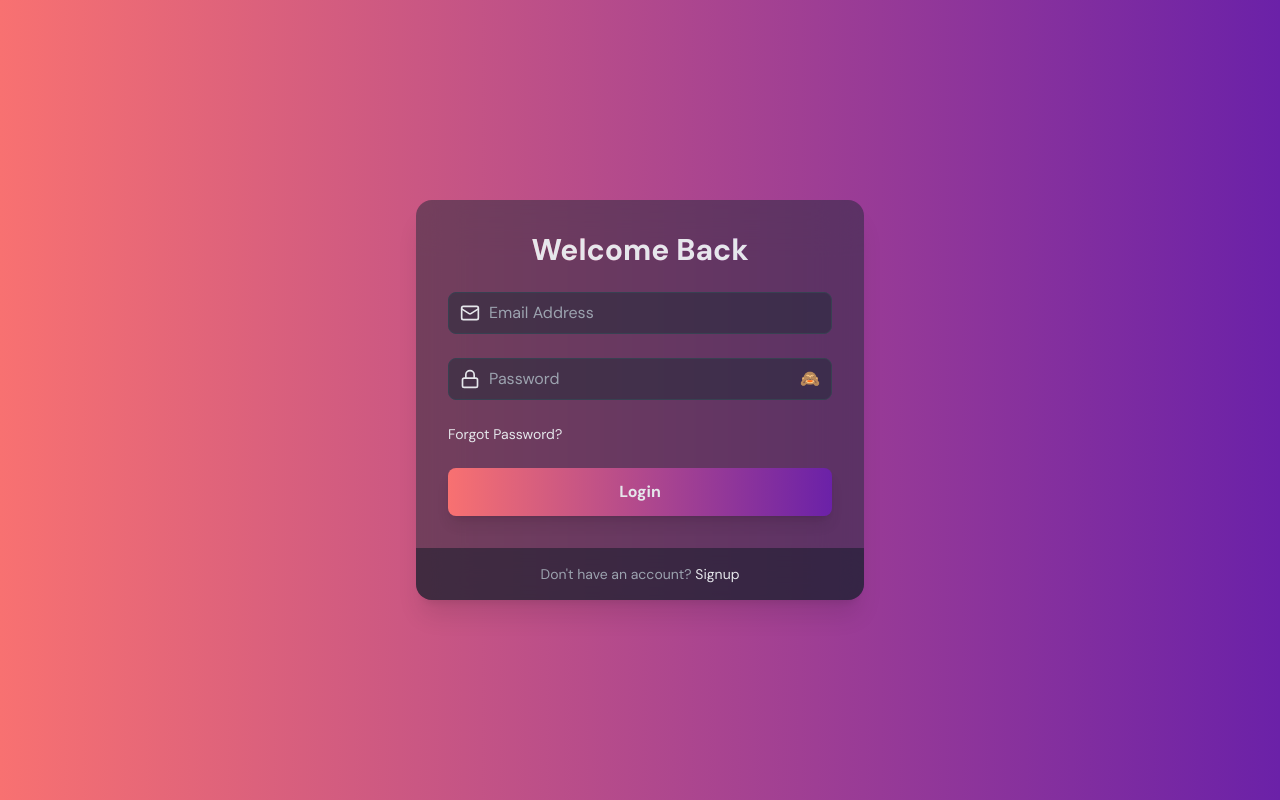
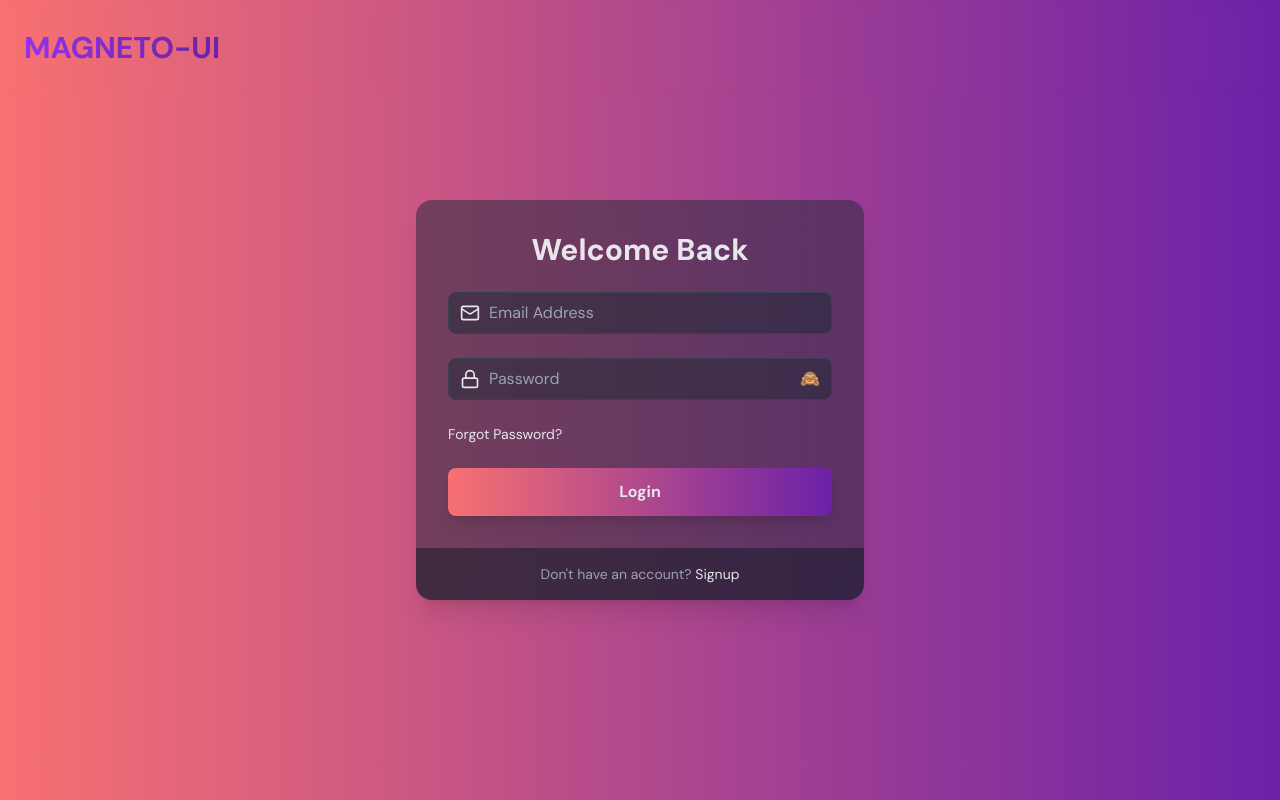
Before and after one commit to ZRadish/magneto-UI, a React (Vite) app in the folder frontend/: page /login in a window 1280 px wide. Built offline with nearby package versions, Linux system fonts and the light colour scheme; no server answers.

Commit message:
added navigation to landing page

```diff
--- a/frontend/src/pages/LoginPage.tsx
+++ b/frontend/src/pages/LoginPage.tsx
@@ -29,10 +29,11 @@ const LoginPage = () => {
         password,
       });
 
-      //console.log("API Response Data:", response.data);
+      console.log("API Response Data:", response.data);
 
-      const { user, token, dateJoined, error } = response.data;
+      const { user, token, error } = response.data;
 
+      console.log(response.data);
 
       if (error) {
         setError(
@@ -47,7 +48,8 @@ const LoginPage = () => {
         localStorage.setItem("firstName", user.firstName);
         localStorage.setItem("email", user.email);
         localStorage.setItem("lastName", user.lastName);
-        localStorage.setItem("createdAt", dateJoined.split('T')[0]);
+        // console.log(dateJoined);
+        // localStorage.setItem("createdAt", dateJoined.split("T")[0]);
 
         //navigate("/dashboard");
         const isNewUser =
@@ -72,12 +74,31 @@ const LoginPage = () => {
     }
   };
 
+  const handleMagnetoClick = () => {
+    navigate("/");
+  };
+
   return (
     //bg-gradient-to-r from-red-400 to-purple-800 text-gray-200 rounded-lg hover:opacity-90 transition-opacity
+
     <div
       className="min-h-screen bg-gradient-to-r from-red-400 to-purple-800 text-gray-200 flex items-center
       justify-center relative overflow-hidden"
     >
+      <nav className="fixed top-0 w-full bg-transparent backdrop-blur-sm z-50 ">
+        <div className="relative flex items-center h-24">
+          {/* Left section: MAGNETO */}
+          <div className="absolute left-6">
+            <button
+              onClick={handleMagnetoClick}
+              className="text-3xl font-bold bg-gradient-to-r from-purple-600 to-purple-800 bg-clip-text text-transparent outline-none text-stroke-2 text-stroke-black"
+            >
+              MAGNETO-UI
+            </button>
+          </div>
+        </div>
+      </nav>
+
       <motion.div
         initial={{ opacity: 0, y: 20 }}
         animate={{ opacity: 1, y: 0 }}
--- a/frontend/src/pages/SignUpPage.tsx
+++ b/frontend/src/pages/SignUpPage.tsx
@@ -49,8 +49,8 @@ const SignUpPage = () => {
 
     // Validate password strength
     if (!PasswordValid) {
-        setError("Password must meet all strength requirements.");
-        return;
+      setError("Password must meet all strength requirements.");
+      return;
     }
 
     // Format input values before sending
@@ -71,7 +71,7 @@ const SignUpPage = () => {
 
       console.log("Register API Response:", response);
 
-        const data = response.data;
+      const data = response.data;
 
       if (data.error) {
         if (data.error.includes("already exists")) {
@@ -116,6 +116,10 @@ const SignUpPage = () => {
     }
   };
 
+  const handleMagnetoClick = () => {
+    navigate("/");
+  };
+
   useEffect(() => {
     validatePassword(password); //Initial validation
   }, [password]);
@@ -125,6 +129,20 @@ const SignUpPage = () => {
       className="min-h-screen bg-gradient-to-r from-red-400 to-purple-800 text-gray-200 flex items-center
       justify-center relative overflow-hidden"
     >
+      <nav className="fixed top-0 w-full bg-transparent backdrop-blur-sm z-50 ">
+        <div className="relative flex items-center h-24">
+          {/* Left section: MAGNETO */}
+          <div className="absolute left-6">
+            <button
+              onClick={handleMagnetoClick}
+              className="text-3xl font-bold bg-gradient-to-r from-purple-600 to-purple-800 bg-clip-text text-transparent outline-none text-stroke-2 text-stroke-black"
+            >
+              MAGNETO-UI
+            </button>
+          </div>
+        </div>
+      </nav>
+
       <motion.div
         initial={{ opacity: 0, y: 20 }}
         animate={{ opacity: 1, y: 0 }}
```
